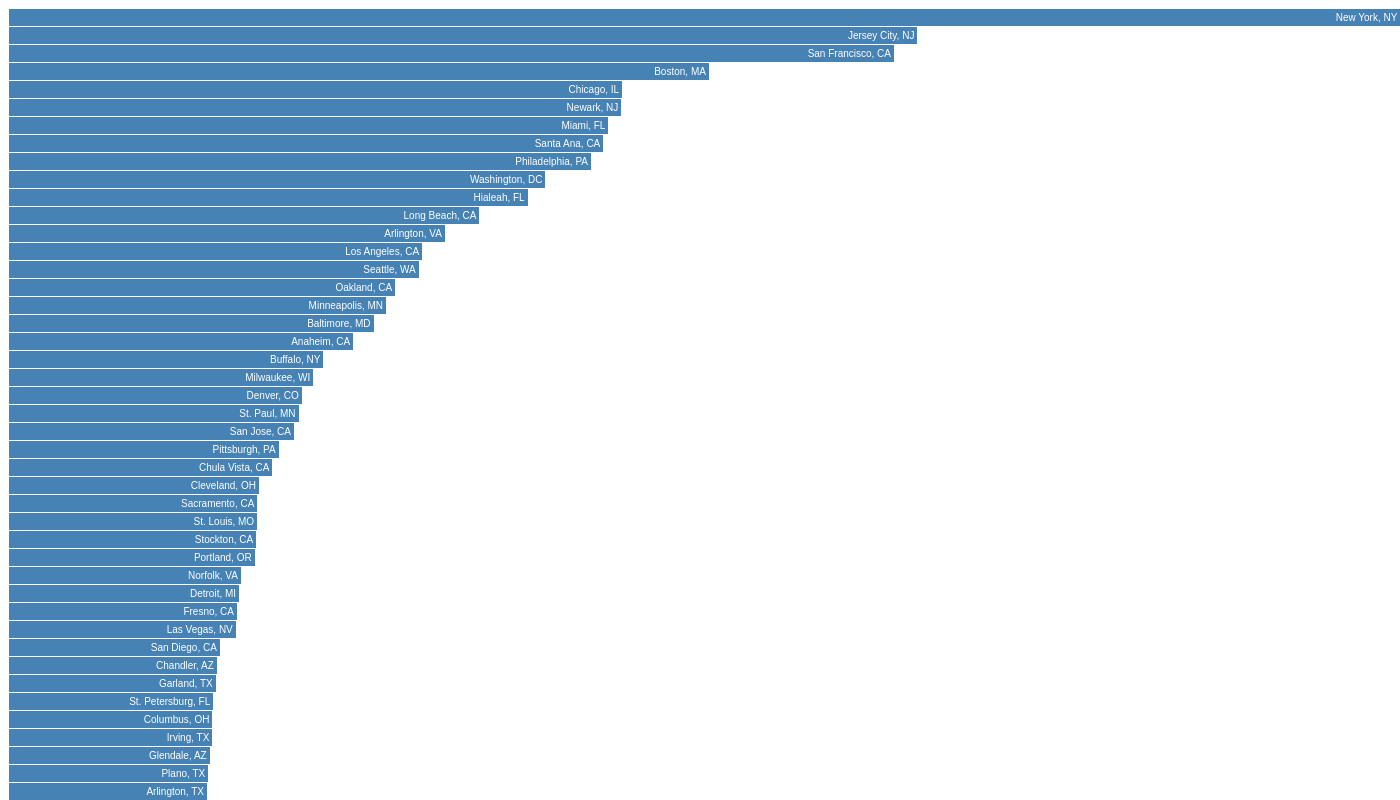
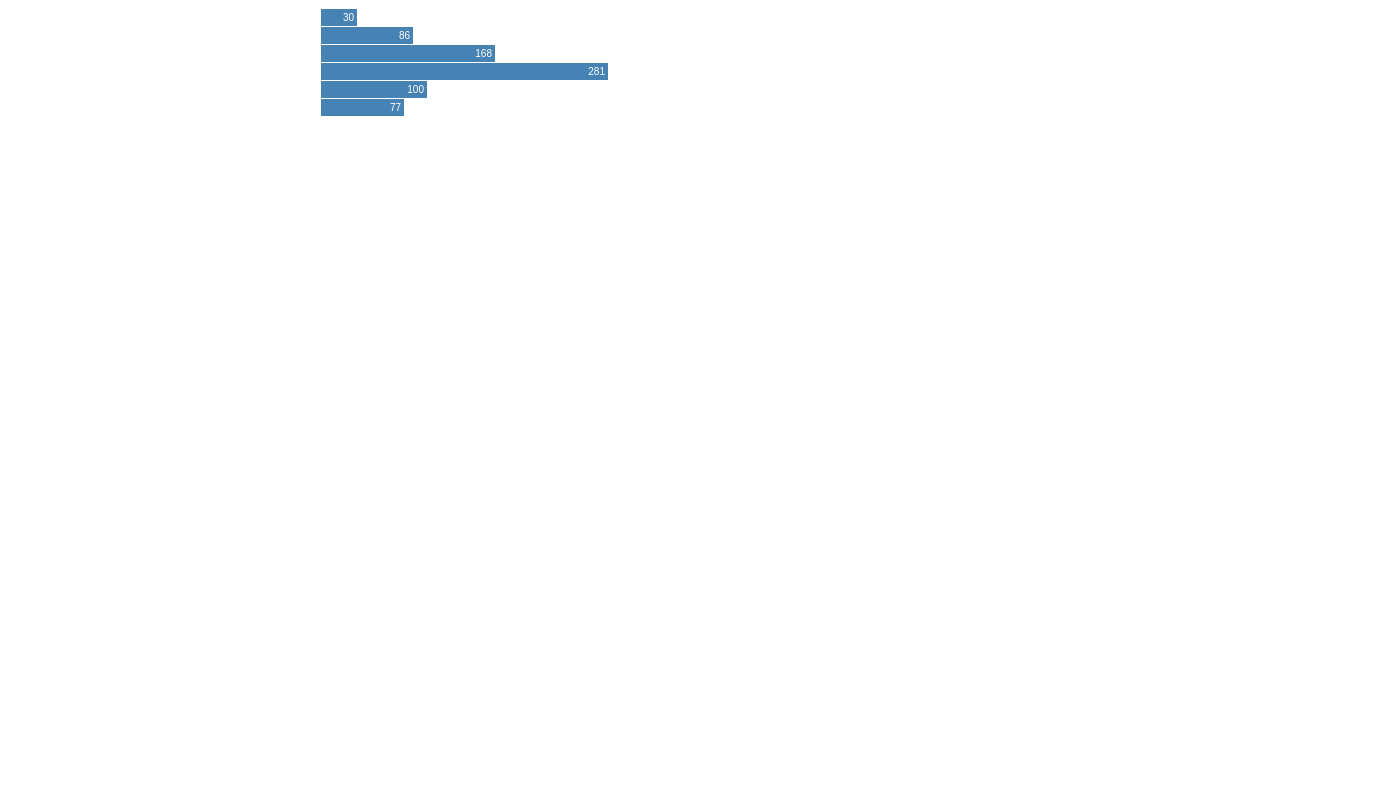
Before and after one commit to tylermachado/svelte-dataviz-template, a Svelte app: page / in a window 1280 px wide. Shown: the top 800 px of the page, 1400 px wide, since content can reach past the window. Built offline with nearby package versions, Linux system fonts and the light colour scheme.

Commit message:
compartmentalize chart

```diff
--- a/src/App.svelte
+++ b/src/App.svelte
@@ -1,41 +1,21 @@
 <script>
-	import { onMount } from 'svelte';
-	import * as d3 from 'd3';
+	import BarChart from './BarChart.svelte';
 
-	let el;
 
-	onMount(() => {
-		d3.csv("/datasets/popdensity.csv")
-		.then(function(data) {
-			data.sort(function (a, b) {
-			  return b["Density"] - a["Density"];
-			});
-
-			d3.select(el)
-				.selectAll("div")
-				.data(data)
-				.enter()
-				.append("div")
-				.style("width", function(d) {
-					return (+d["Density"] * 30) + "px";
-				})
-				.text(function(d) {
-					return d["City"];
-				});
-		});
-	});
-
+	var data = [30, 86, 168, 281, 100, 77];
 </script>
 
 <style>
-	.chart :global(div) {
-		font: 10px sans-serif;
-		background-color: steelblue;
-		text-align: right;
-		padding: 3px;
-		margin: 1px;
-		color: white;
+	.chart {
+		width: 100%;
+		max-width: 640px;
+		height: calc(100% - 4em);
+		min-height: 280px;
+		max-height: 480px;
+		margin: 0 auto;
 	}
 </style>
 
-<div bind:this={el} class="chart"></div>
+<div class="chart">
+	<BarChart data={data}/>
+</div>
--- /dev/null
+++ b/src/BarChart.svelte
@@ -0,0 +1,36 @@
+<script>
+	import { onMount } from 'svelte';
+	import * as d3 from 'd3';
+
+	export let data;
+	let el;
+
+	onMount(generateBarChart);
+
+	function generateBarChart() {
+		d3.select(el)
+			.selectAll("div")
+			.data(data)
+			.enter()
+			.append("div")
+			.style("width", function(d) {
+				return d + "px";
+			})
+			.text(function(d) {
+				return d + "";
+			});
+	}
+</script>
+
+<style>
+	.chart :global(div) {
+		font: 10px sans-serif;
+		background-color: steelblue;
+		text-align: right;
+		padding: 3px;
+		margin: 1px;
+		color: white;
+	}
+</style>
+
+<div bind:this={el} class="chart"></div>
```
